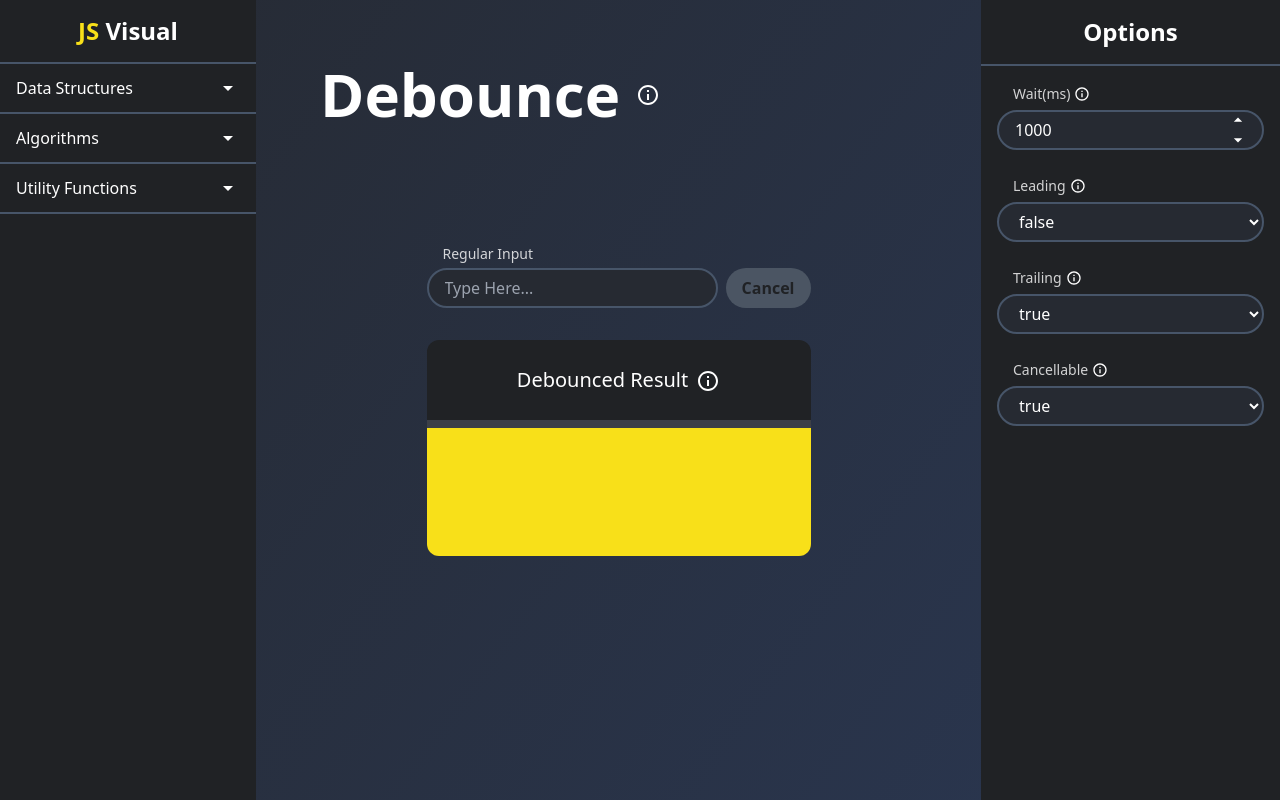
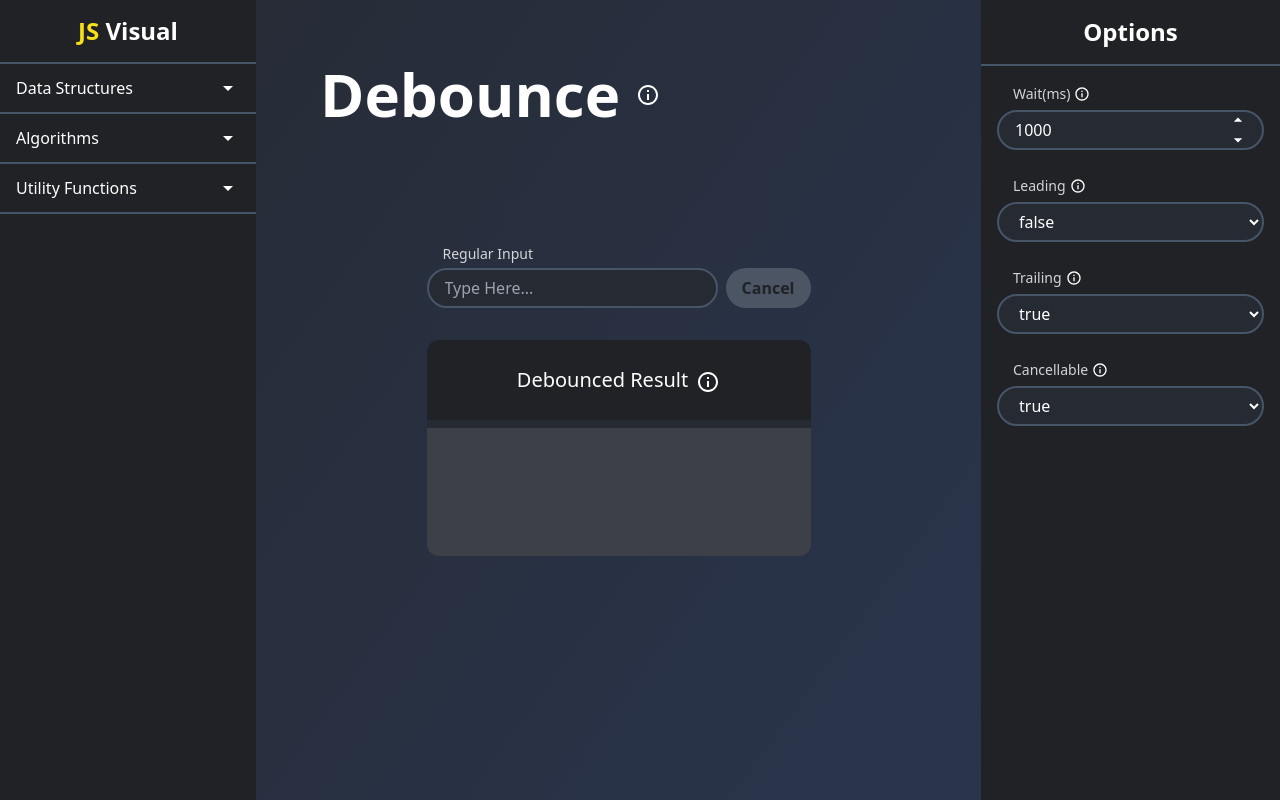
Before and after one commit to toekneeyou/doing-things-with-javascript, a React app: page /debounce in a window 1280 px wide. Built offline with nearby package versions, Linux system fonts and the light colour scheme.

Commit message:
update Debounce to use Card component

```diff
--- a/src/views/debounceView/DebounceProgress.tsx
+++ b/src/views/debounceView/DebounceProgress.tsx
@@ -6,7 +6,7 @@ const DebounceProgress = forwardRef(({}, ref) => {
     <div
       className={classnames(
         "debounced-result__progress-bar",
-        "w-96 bg-app-faded-blue h-2 overflow-hidden relative"
+        "w-96 bg-app-slate-blue h-2 overflow-hidden relative"
       )}
     >
       <div
--- a/src/views/debounceView/DebounceResult.tsx
+++ b/src/views/debounceView/DebounceResult.tsx
@@ -3,6 +3,7 @@ import Tooltip from "../../components/tooltip/Tooltip";
 import { forwardRef } from "react";
 import DebounceProgress from "./DebounceProgress";
 import { classnames } from "../../util/classnames";
+import Card from "../../features/card/Card";
 
 interface DebounceResultProps {
   result: string;
@@ -10,13 +11,9 @@ interface DebounceResultProps {
 
 const DebounceResult = forwardRef(({ result }: DebounceResultProps, ref) => {
   return (
-    <div className={classnames("debounce-result")}>
-      <div
-        className={classnames(
-          "debounce-result__header",
-          "centered space-x-2 bg-app-dark-blue h-20 rounded-t-xl"
-        )}
-      >
+    <Card
+      title={
+        <>
           <h2 className="text-xl">Debounced Result</h2>
           <Tooltip
             position="bottom"
@@ -25,21 +22,21 @@ const DebounceResult = forwardRef(({ result }: DebounceResultProps, ref) => {
           >
             <InfoOutlined />
           </Tooltip>
-      </div>
-
+        </>
+      }
+    >
       <DebounceProgress ref={ref} />
-
       <div
         className={classnames(
           "debounce-result__content",
-          "bg-app-yellow rounded-b-xl w-96 p-4 min-h-32 text-app-black centered"
+          "rounded-b-xl w-96 p-4 min-h-32 centered"
         )}
       >
         <p className="text-wrap" style={{ overflowWrap: "anywhere" }}>
           {result}
         </p>
       </div>
-    </div>
+    </Card>
   );
 });
 
```
Lines whose indentation alone changed are shown as unchanged.
